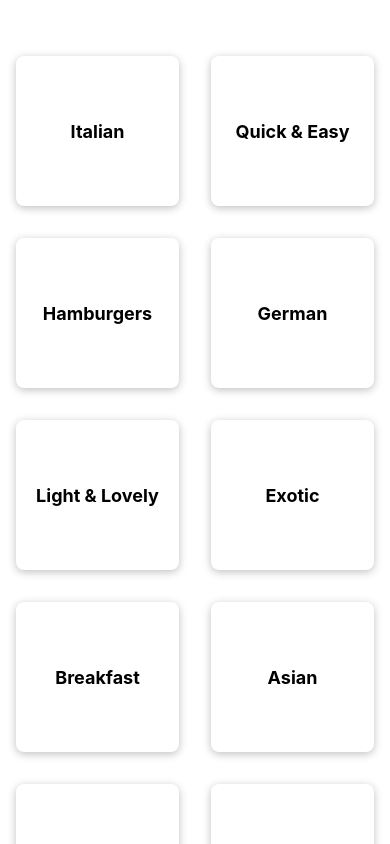
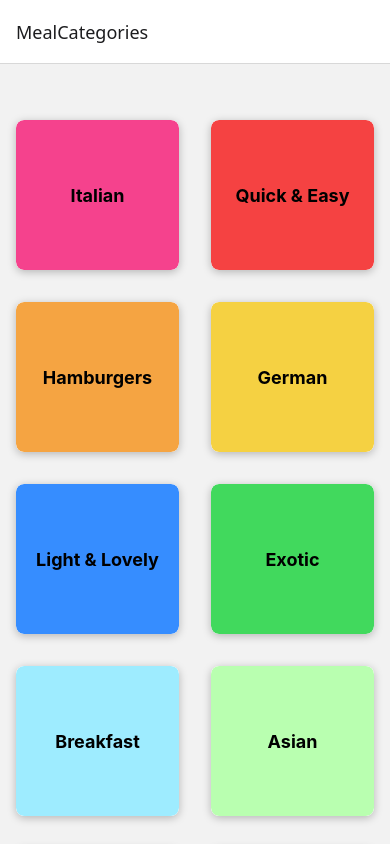
Before and after one commit to Mikwuegbu/meals_app, a React Native app: screen /MealCategories in a window 390 px wide. Built offline with nearby package versions, Linux system fonts and the light colour scheme.

Commit message:
Implement navigation for categories screen and update styles

```diff
--- a/App.tsx
+++ b/App.tsx
@@ -1,9 +1,25 @@
 import { StatusBar } from 'expo-status-bar';
 import { StyleSheet, Text, View } from 'react-native';
 import CategoriesScreen from './screens/CategoriesScreen';
+import { NavigationContainer } from '@react-navigation/native';
+import { createNativeStackNavigator } from '@react-navigation/native-stack';
 
 export default function App() {
-	return <CategoriesScreen />;
+	const Stack = createNativeStackNavigator();
+
+	return (
+		<>
+			<StatusBar style="dark" />
+			<NavigationContainer>
+				<Stack.Navigator>
+					<Stack.Screen
+						name="MealCategories"
+						component={CategoriesScreen}
+					></Stack.Screen>
+				</Stack.Navigator>
+			</NavigationContainer>
+		</>
+	);
 }
 
 const styles = StyleSheet.create({});
--- a/app.json
+++ b/app.json
@@ -7,6 +7,7 @@
 		"icon": "./assets/icon.png",
 		"userInterfaceStyle": "light",
 		"newArchEnabled": true,
+		"backgroundColor": "#24180f",
 		"splash": {
 			"image": "./assets/splash-icon.png",
 			"resizeMode": "contain",
--- a/package.json
+++ b/package.json
@@ -9,10 +9,14 @@
     "web": "expo start --web"
   },
   "dependencies": {
+    "@react-navigation/native": "^7.0.14",
+    "@react-navigation/native-stack": "^7.2.0",
     "expo": "~52.0.26",
     "expo-status-bar": "~2.0.1",
     "react": "18.3.1",
-		"react-native": "0.76.6"
+    "react-native": "0.76.6",
+    "react-native-safe-area-context": "4.12.0",
+    "react-native-screens": "~4.4.0"
   },
   "devDependencies": {
     "@babel/core": "^7.25.2",
--- a/screens/CategoriesScreen.tsx
+++ b/screens/CategoriesScreen.tsx
@@ -24,7 +24,7 @@
 const styles = StyleSheet.create({
 	container: {
 		flex: 1,
-		backgroundColor: 'white',
+		// backgroundColor: 'white',
 		paddingVertical: 40,
 	},
 });
--- a/screens/components/CategoryGridTile.tsx
+++ b/screens/components/CategoryGridTile.tsx
@@ -16,7 +16,7 @@
 					pressed ? styles.buttonPressed : null,
 				]}
 			>
-				<View style={styles.innerContainer}>
+				<View style={[styles.innerContainer, { backgroundColor: color }]}>
 					<Text style={styles.title}>{title}</Text>
 				</View>
 			</Pressable>
@@ -38,7 +38,7 @@
 		shadowOpacity: 0.25,
 		shadowRadius: 8,
 		shadowOffset: { width: 0, height: 2 },
-		overflow: Platform.OS === 'android' ? 'hidden' : 'visible',
+		overflow: 'hidden',
 	},
 	button: {
 		flex: 1,
@@ -52,6 +52,7 @@
 		padding: 16,
 		justifyContent: 'center',
 		alignItems: 'center',
+		borderRadius: 8,
 	},
 	title: {
 		fontSize: 18,
```
Also changed, not shown: 1 other file (tests, documents, lock files or other folders). Lines whose indentation alone changed are shown as unchanged.
